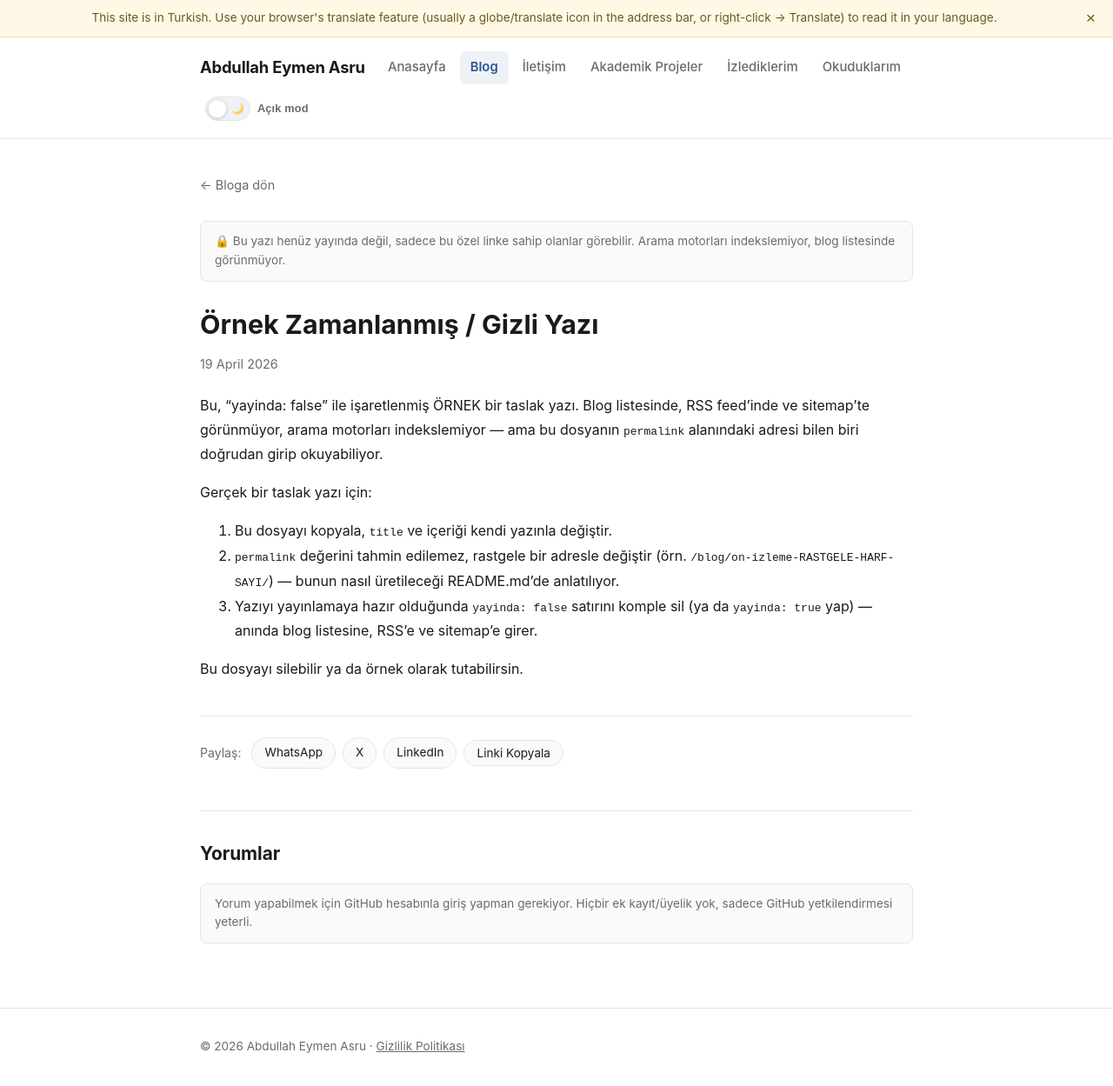
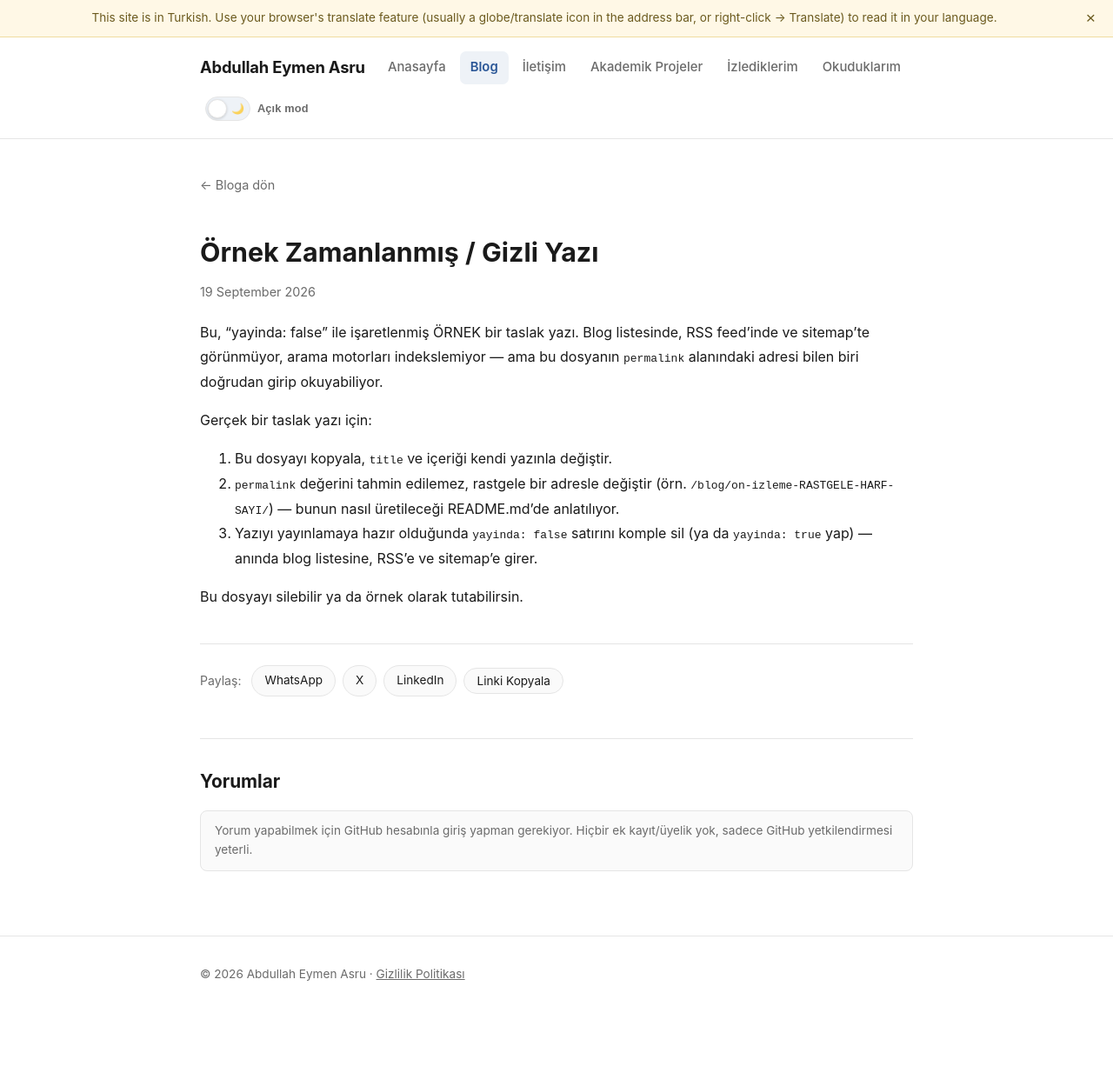
Before and after one commit to abdullah-eymen-asru/abdullah-eymen-asru.github.io, a Jekyll site: the page built from _posts/2026-08-15-ornek-zamanlanmis-yazi.md, in a window 1280 px wide and 1249 px high. Shown: the whole window at 87% size. Built offline with Jekyll 4.4.1, drawn with Linux system fonts in a browser that asks for light colours; comment, search, counter and statistics services are not loaded; part of the change alters nothing that is shown.

```diff
--- a/_posts/2026-08-15-ornek-zamanlanmis-yazi.md
+++ b/_posts/2026-08-15-ornek-zamanlanmis-yazi.md
@@ -1,7 +1,7 @@
 ---
 title: "Örnek Zamanlanmış / Gizli Yazı"
-date: 2026-04-19
-yayinda: false            # zamanlanmış/gizli proje için — bkz. README.md
+date: 2026-09-19
+yayinda: true            # zamanlanmış/gizli proje için — bkz. README.md
 sitemap: false             # yayinda:false ile BİRLİKTE yazılmalı — bkz. README.md
 permalink: /blog/on-izleme-x7k2p9qz/   # gizli linkin adresi — bkz. README.md
 ---
```
